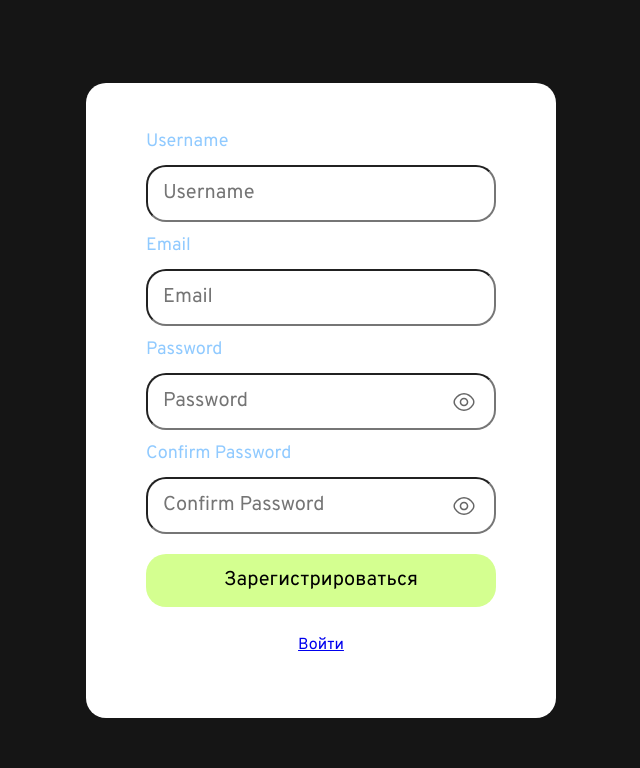
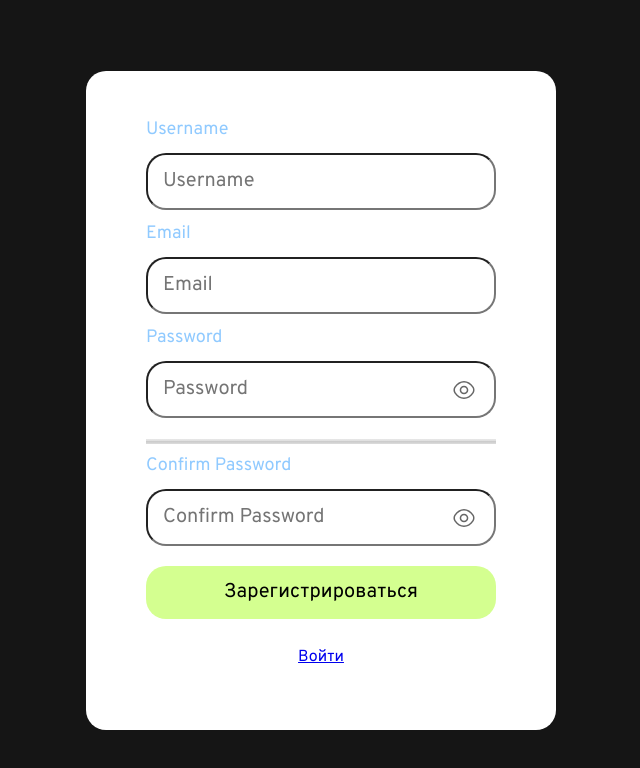
Before and after one commit to dimonarhipon/one-time-notes, a React (Vite) app: page /one-time-notes/register in a window 1280 px wide. Shown: the top 768 px of the page, without its empty margins (319-959 px from the left). Built offline with nearby package versions, Linux system fonts and the light colour scheme; no server answers.

Commit message:
feat: добавлен индикатор надежности пароля

```diff
--- a/src/pages/RegisterPage/Register.tsx
+++ b/src/pages/RegisterPage/Register.tsx
@@ -3,6 +3,7 @@ import { useState } from 'react';
 import type { TInput, TInputValues } from '@/shared/Types/AuthTypes';
 import { useLocation, useNavigate } from 'react-router-dom';
 import axios from 'axios';
+import PasswordSecurity from '@/widgets/PasswordSecurity/PasswordSecurity';
 
 const Register = () => {
     const navigate = useNavigate();
@@ -20,6 +21,7 @@ const Register = () => {
 
     const [InputValues, setInputValues] = useState<TInputValues>({
         username: localStorage.getItem('username') || '',
+        email: localStorage.getItem('email') || '',
         password: localStorage.getItem('password') || '',
         confirmPassword: localStorage.getItem('confirmPassword') || '',
     });
@@ -92,7 +94,7 @@ const Register = () => {
                 .then((response) => {
                     const token = response.data.token;
                     localStorage.setItem('token', token);
-                    navigate(fromPage); // Используем navigate для перенаправления
+                    navigate(fromPage);
                 })
                 .catch((error) => {
                     alert(`Ошибка регистрации: ${error}`);
@@ -114,6 +116,7 @@ const Register = () => {
                 buttonText={FormProps.buttonText}
                 linkTo={FormProps.linkTo}
                 pText={FormProps.pText}
+                passwordSecurity={<PasswordSecurity password={InputValues.password}/>}
             />
         </div>
     );
--- a/src/shared/Types/AuthTypes.ts
+++ b/src/shared/Types/AuthTypes.ts
@@ -1,3 +1,4 @@
+import { ReactElement } from 'react';
 
 export type TInputValues = {
     username: string,
@@ -18,6 +19,7 @@ export type TInput = {
     onBlur?: () => void;
     value?: string;
     focused?: boolean;
+    passwordSecurity?: ReactElement;
 };
 
 
@@ -29,4 +31,5 @@ export type TForm = {
     buttonText: string,
     linkTo: string,
     pText: string,
+    passwordSecurity?: ReactElement,
 };
--- a/src/widgets/Form/Form.tsx
+++ b/src/widgets/Form/Form.tsx
@@ -3,7 +3,7 @@ import Input from '../Input/Input';
 import styles from './Form.module.scss';
 import { Link } from 'react-router-dom';
 
-const Form: React.FC<TForm> = ({ InputProps, InputValues, setInputValues, buttonText, linkTo, pText, onSubmit }) => {
+const Form: React.FC<TForm> = ({ InputProps, InputValues, setInputValues, buttonText, linkTo, pText, onSubmit, passwordSecurity }) => {
 
     const onUserChange = (event: React.ChangeEvent<HTMLInputElement>) => {
         setInputValues({ ...InputValues, [event.target.name]: event.target.value });
@@ -19,6 +19,7 @@ const Form: React.FC<TForm> = ({ InputProps, InputValues, setInputValues, button
                         {...input}
                         value={InputValues[input.name]}
                         onChange={onUserChange}
+                        passwordSecurity={passwordSecurity}
                     />
                 ))}
                 <button className={styles.button}>{buttonText}</button>
--- a/src/widgets/Input/Input.tsx
+++ b/src/widgets/Input/Input.tsx
@@ -3,7 +3,7 @@ import styles from './Input.module.scss';
 import type { TInput } from '@/shared/Types/AuthTypes';
 import { IconEye, IconEyeSlash } from '@/shared/assets/icons';
 
-const Input: React.FC<TInput> = ({id, label, errorMessage, onChange, type, pattern, ...inputProps }) => {
+const Input: React.FC<TInput> = ({id, name, label, errorMessage, onChange, type, pattern, passwordSecurity, ...inputProps }) => {
 
     const [typeInput, setTypeInput] = useState(type);
     const [focused, setFocused] = useState(false);
@@ -22,13 +22,14 @@ const Input: React.FC<TInput> = ({id, label, errorMessage, onChange, type, patte
 
     const inputAttrs = {
         id: id.toString(),
+        name,
         onChange,
         onFocus: onInputFocus,
         onBlur: onInputBlur,
         type: typeInput,
         pattern: pattern instanceof RegExp ? pattern.source : pattern,
         focused: focused.toString(),
-        ...inputProps, // Включаем остальные свойства
+        ...inputProps,
     };
 
     return (
@@ -48,6 +49,12 @@ const Input: React.FC<TInput> = ({id, label, errorMessage, onChange, type, patte
                     {typeInput === 'password' ? <IconEye /> : <IconEyeSlash/>}
                 </div>
             }
+            {
+                name === 'password' && passwordSecurity &&
+                    <div>
+                        {passwordSecurity}
+                    </div>
+            }
         </div>
     );
 };
--- /dev/null
+++ b/src/widgets/PasswordSecurity/PasswordSecurity.module.scss
@@ -0,0 +1,14 @@
+.passwordMeter {
+    width: 100%;
+    height: 10px;
+    border: none;
+    background: transparent;
+
+}
+.passwordMeter::-webkit-meter-suboptimum-value {
+    background: red;
+}
+
+.passwordMeter::-webkit-meter-optimum-value {
+    background: green;
+}
--- /dev/null
+++ b/src/widgets/PasswordSecurity/PasswordSecurity.tsx
@@ -0,0 +1,25 @@
+import styles from './PasswordSecurity.module.scss'; // Подключение стилей
+
+type TPasswordSecurityProps = {
+    password: string | undefined;
+};
+
+const PasswordSecurity: React.FC<TPasswordSecurityProps> = ({ password }) => {
+    const pass = password || '';
+    let strength = 0;
+    const regexArr = [/.{6,}/, /[a-z]+/, /[0-9]+/, /[A-Z]+/, /[!@#$%^&*]+/];
+
+    regexArr.forEach((regexp) => {
+        if (pass.match(regexp)) {
+            strength++;
+        }
+    });
+
+    return (
+        <>
+            <meter value={strength} max={5} low={4} optimum={5}  className={styles.passwordMeter}></meter>
+        </>
+    );
+};
+
+export default PasswordSecurity;
```
